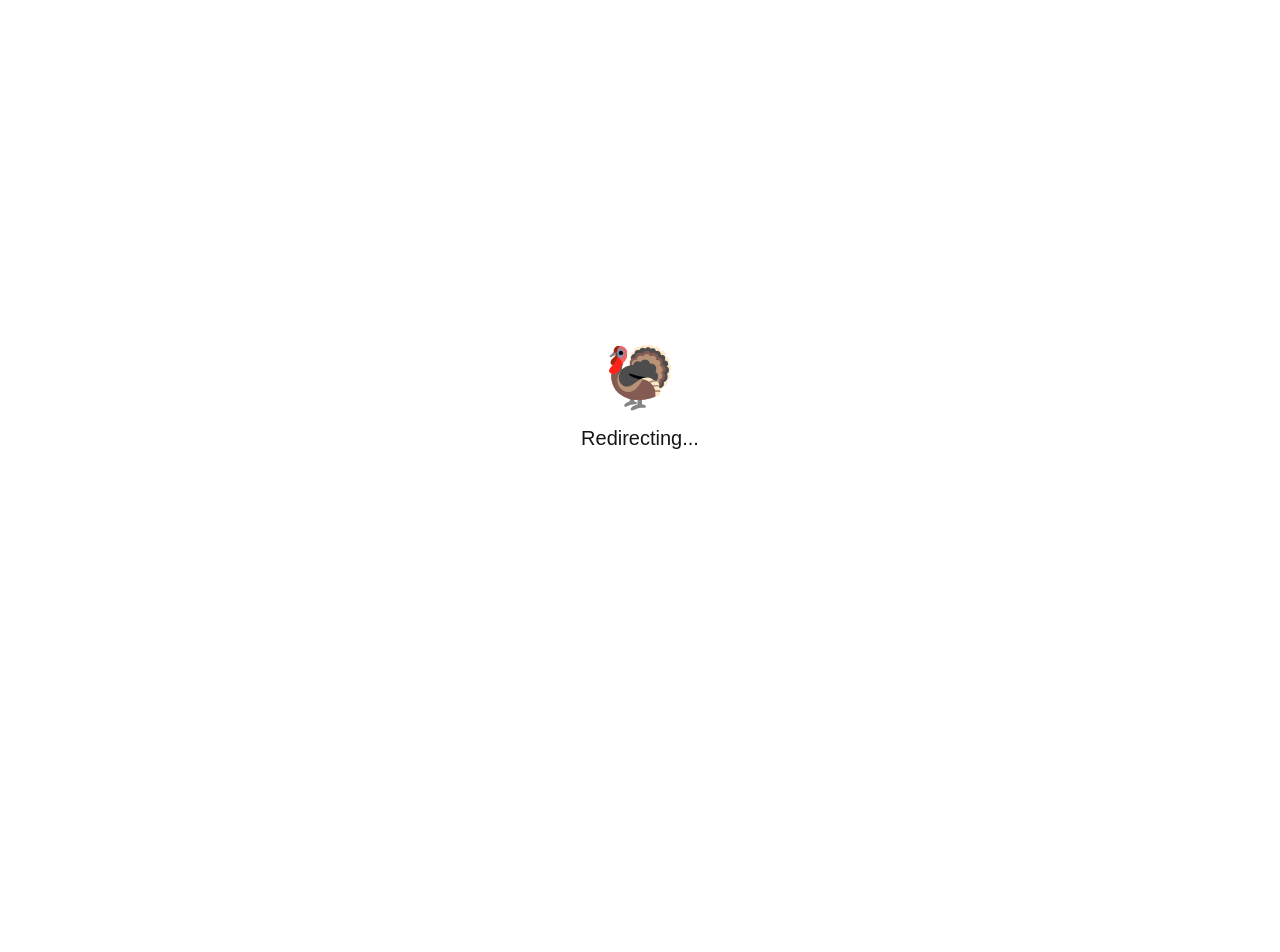
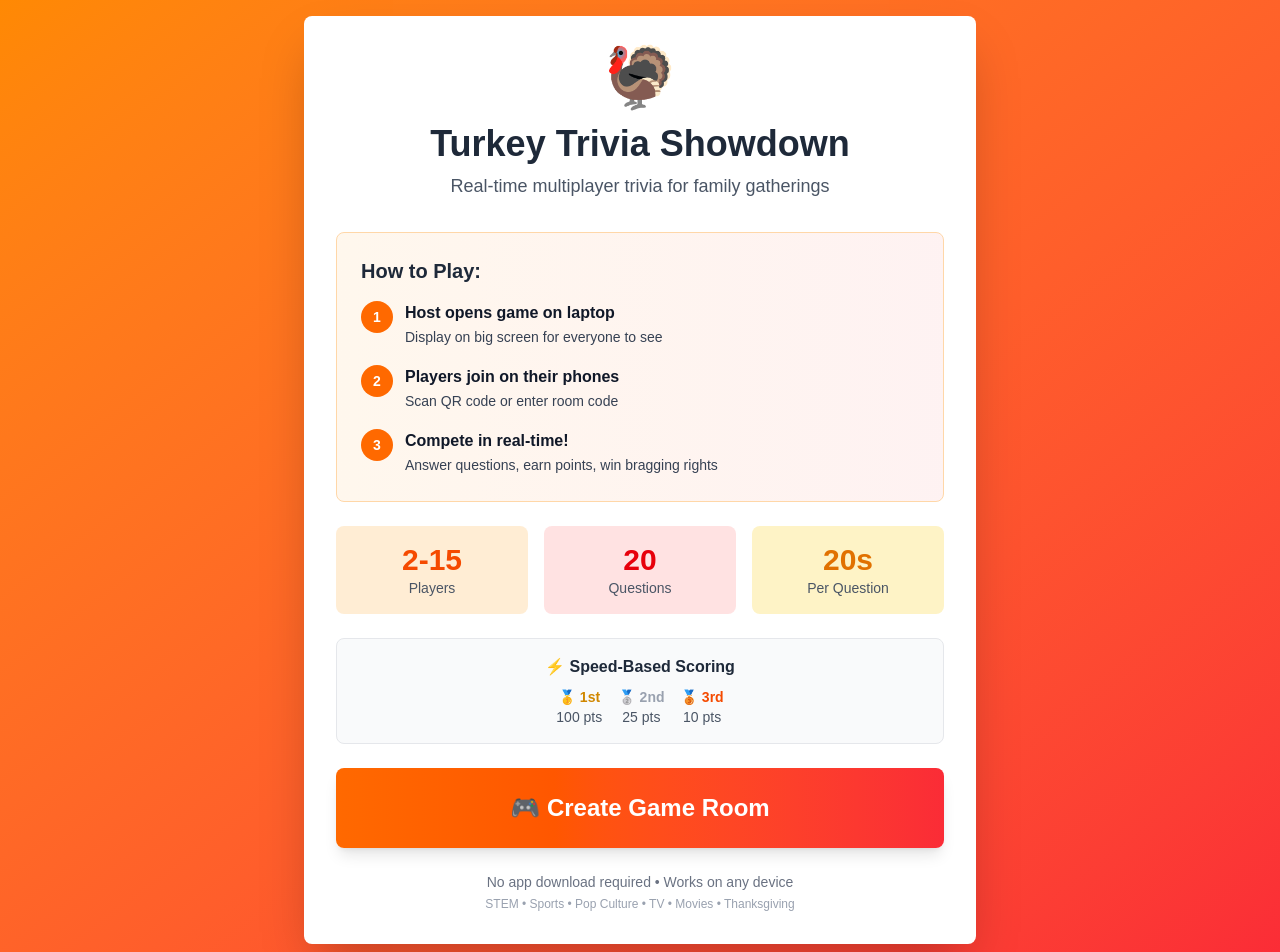
Before and after one commit to danjwong-lang/turkey-trivia, a Next.js app: page / in a window 1280 px wide. Before the commit this address had no page. Shown: the top 952 px of the page. Before the commit the page ends 800 px from the top, so only its background shows below. Built offline with nearby package versions, Linux system fonts and the light colour scheme.

Commit message:
Improve home page: remove question count, direct room creation

```diff
--- a/app/page.tsx
+++ b/app/page.tsx
@@ -1,20 +1,159 @@
 'use client';
 
 import { useRouter } from 'next/navigation';
-import { useEffect } from 'react';
+import { useState } from 'react';
+import { ref, set } from 'firebase/database';
+import { database } from '@/lib/firebase';
+
+function generateRoomCode() {
+  const chars = 'ABCDEFGHJKLMNPQRSTUVWXYZ23456789';
+  let code = '';
+  for (let i = 0; i < 6; i++) {
+    code += chars.charAt(Math.floor(Math.random() * chars.length));
+  }
+  return code;
+}
 
 export default function Home() {
   const router = useRouter();
+  const [creating, setCreating] = useState(false);
 
-  useEffect(() => {
-    router.push('/host/create');
-  }, [router]);
+  const createRoom = async () => {
+    setCreating(true);
+
+    try {
+      const roomCode = generateRoomCode();
+
+      await set(ref(database, `rooms/${roomCode}`), {
+        code: roomCode,
+        status: 'lobby',
+        currentQuestion: 0,
+        players: {},
+        createdAt: Date.now()
+      });
+
+      router.push(`/host/${roomCode}`);
+    } catch (error) {
+      console.error('Error creating room:', error);
+      alert('Failed to create room. Please try again.');
+      setCreating(false);
+    }
+  };
 
   return (
-    <div className="min-h-screen flex items-center justify-center">
-      <div className="text-center">
-        <div className="text-6xl mb-4">🦃</div>
-        <p className="text-xl">Redirecting...</p>
+    <div className="min-h-screen bg-gradient-to-br from-orange-400 to-red-500 flex items-center justify-center p-4">
+      <div className="bg-white rounded-lg p-8 max-w-2xl w-full shadow-2xl">
+        {/* Header */}
+        <div className="text-center mb-8">
+          <div className="text-6xl mb-4">🦃</div>
+          <h1 className="text-4xl font-bold text-gray-800 mb-2">
+            Turkey Trivia Showdown
+          </h1>
+          <p className="text-gray-600 text-lg">
+            Real-time multiplayer trivia for family gatherings
+          </p>
+        </div>
+
+        {/* Instructions */}
+        <div className="bg-gradient-to-r from-orange-50 to-red-50 rounded-lg p-6 mb-6 border border-orange-200">
+          <h2 className="text-xl font-bold text-gray-800 mb-4">
+            How to Play:
+          </h2>
+          <div className="space-y-4">
+            <div className="flex items-start gap-3">
+              <div className="flex-shrink-0 w-8 h-8 bg-orange-500 text-white rounded-full flex items-center justify-center font-bold text-sm">
+                1
+              </div>
+              <div>
+                <p className="text-gray-700">
+                  <strong className="text-gray-900">Host opens game on laptop</strong>
+                  <br />
+                  <span className="text-sm">Display on big screen for everyone to see</span>
+                </p>
+              </div>
+            </div>
+
+            <div className="flex items-start gap-3">
+              <div className="flex-shrink-0 w-8 h-8 bg-orange-500 text-white rounded-full flex items-center justify-center font-bold text-sm">
+                2
+              </div>
+              <div>
+                <p className="text-gray-700">
+                  <strong className="text-gray-900">Players join on their phones</strong>
+                  <br />
+                  <span className="text-sm">Scan QR code or enter room code</span>
+                </p>
+              </div>
+            </div>
+
+            <div className="flex items-start gap-3">
+              <div className="flex-shrink-0 w-8 h-8 bg-orange-500 text-white rounded-full flex items-center justify-center font-bold text-sm">
+                3
+              </div>
+              <div>
+                <p className="text-gray-700">
+                  <strong className="text-gray-900">Compete in real-time!</strong>
+                  <br />
+                  <span className="text-sm">Answer questions, earn points, win bragging rights</span>
+                </p>
+              </div>
+            </div>
+          </div>
+        </div>
+
+        {/* Game Stats */}
+        <div className="grid grid-cols-3 gap-4 mb-6">
+          <div className="bg-orange-100 rounded-lg p-4 text-center">
+            <div className="text-3xl font-bold text-orange-600">2-15</div>
+            <div className="text-sm text-gray-600 font-medium">Players</div>
+          </div>
+          <div className="bg-red-100 rounded-lg p-4 text-center">
+            <div className="text-3xl font-bold text-red-600">20</div>
+            <div className="text-sm text-gray-600 font-medium">Questions</div>
+          </div>
+          <div className="bg-amber-100 rounded-lg p-4 text-center">
+            <div className="text-3xl font-bold text-amber-600">20s</div>
+            <div className="text-sm text-gray-600 font-medium">Per Question</div>
+          </div>
+        </div>
+
+        {/* Scoring Info */}
+        <div className="bg-gray-50 rounded-lg p-4 mb-6 border border-gray-200">
+          <h3 className="font-bold text-gray-800 mb-2 text-center">⚡ Speed-Based Scoring</h3>
+          <div className="flex justify-center gap-4 text-sm">
+            <div className="text-center">
+              <div className="font-bold text-yellow-600">🥇 1st</div>
+              <div className="text-gray-600">100 pts</div>
+            </div>
+            <div className="text-center">
+              <div className="font-bold text-gray-400">🥈 2nd</div>
+              <div className="text-gray-600">25 pts</div>
+            </div>
+            <div className="text-center">
+              <div className="font-bold text-orange-600">🥉 3rd</div>
+              <div className="text-gray-600">10 pts</div>
+            </div>
+          </div>
+        </div>
+
+        {/* Create Room Button */}
+        <button
+          onClick={createRoom}
+          disabled={creating}
+          className="w-full bg-gradient-to-r from-orange-500 to-red-500 text-white text-2xl font-bold py-6 rounded-lg hover:from-orange-600 hover:to-red-600 transition-all shadow-lg hover:shadow-xl transform hover:scale-105 disabled:opacity-50 disabled:cursor-not-allowed disabled:transform-none"
+        >
+          {creating ? '🎮 Creating Room...' : '🎮 Create Game Room'}
+        </button>
+
+        {/* Footer */}
+        <div className="text-center mt-6 space-y-1">
+          <p className="text-gray-500 text-sm">
+            No app download required • Works on any device
+          </p>
+          <p className="text-gray-400 text-xs">
+            STEM • Sports • Pop Culture • TV • Movies • Thanksgiving
+          </p>
+        </div>
       </div>
     </div>
   );
```
